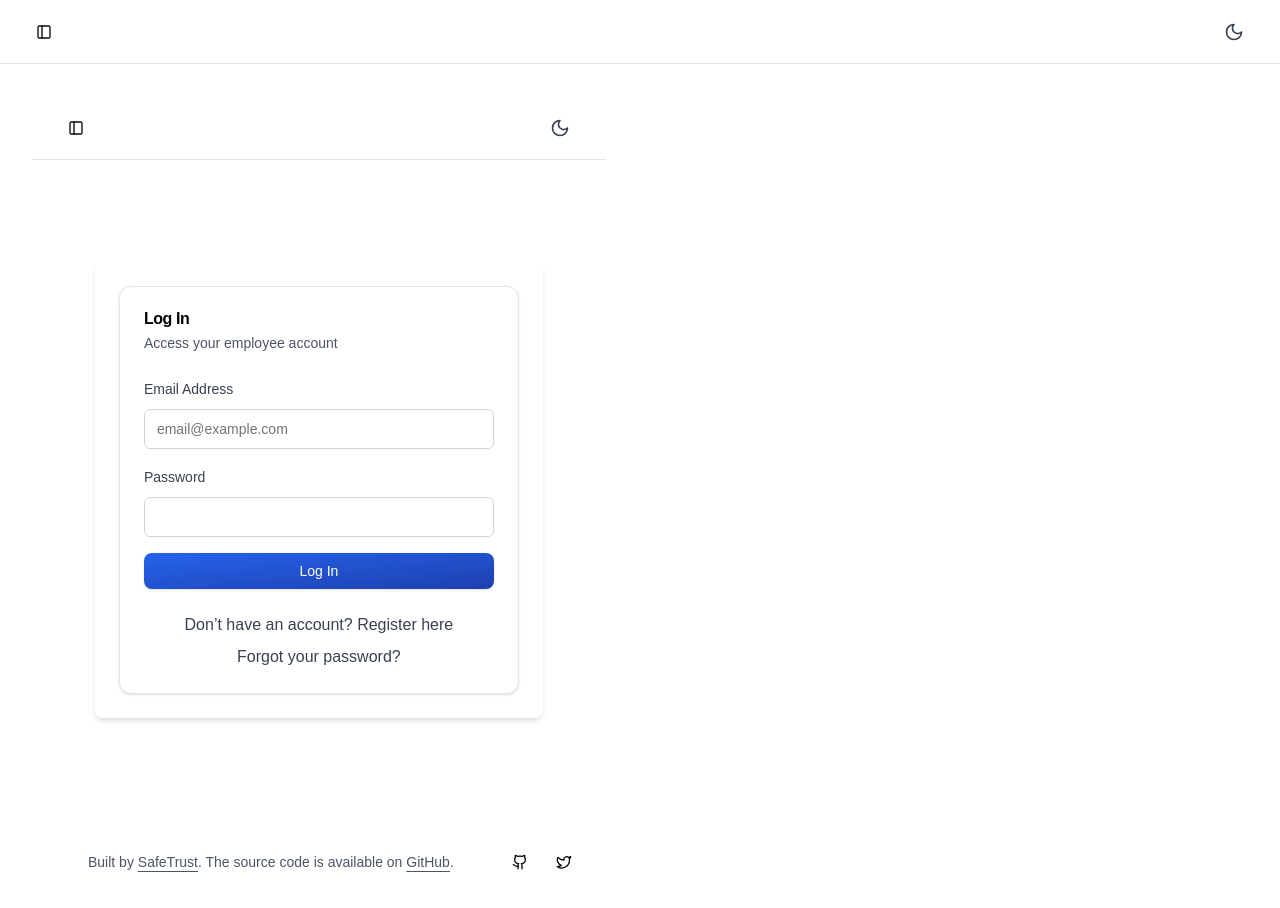
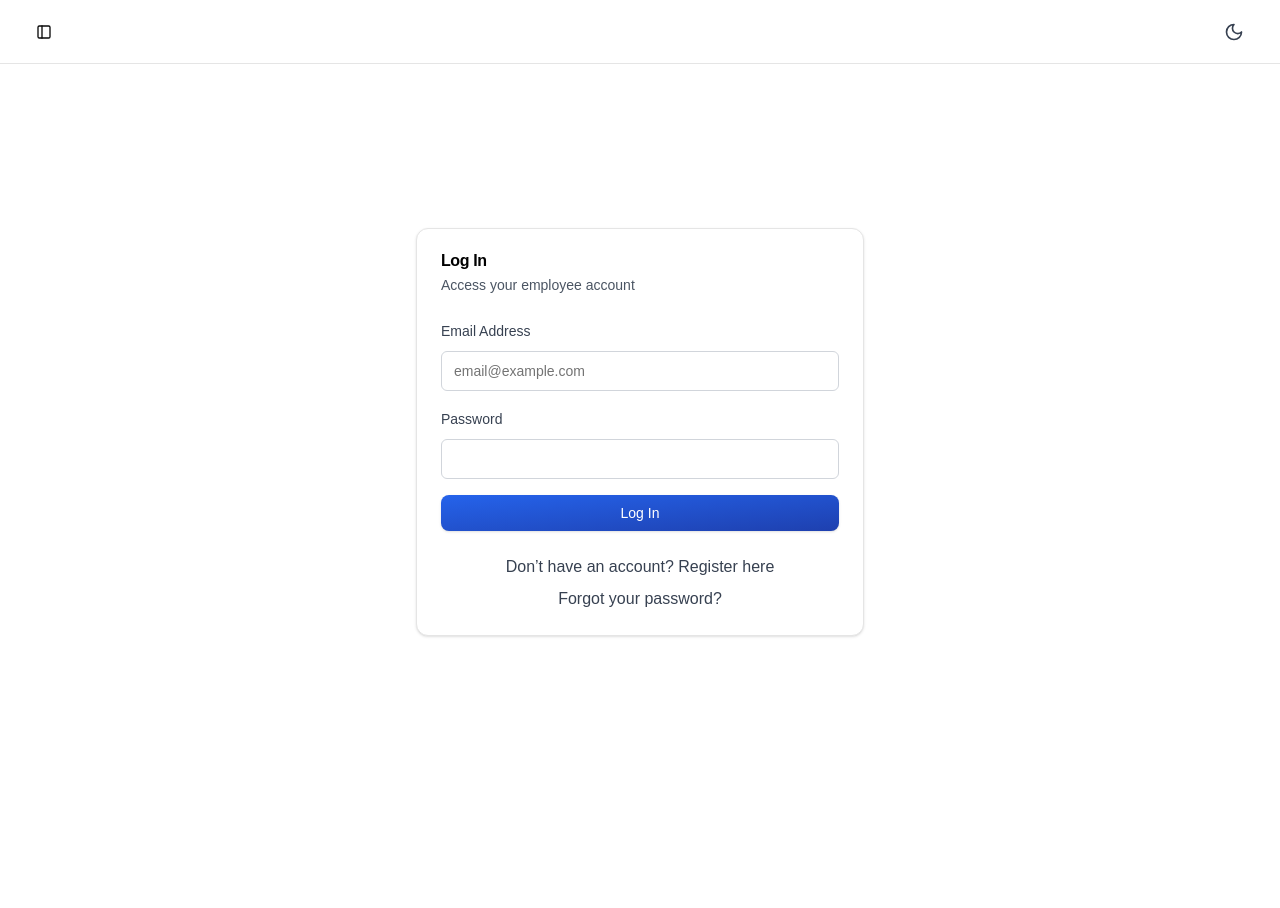
Before and after one commit to safetrustcr/dApp-SafeTrust, a Next.js app: page /auth/login in a window 1280 px wide. Shown: the top 908 px of the page. After the commit the page ends 800 px from the top, so only its background shows below. Built offline with nearby package versions, Linux system fonts and the light colour scheme.

Commit message:
feat: update auth app files

```diff
--- a/src/app/auth/forgot-password/page.tsx
+++ b/src/app/auth/forgot-password/page.tsx
@@ -1,21 +1,7 @@
 "use client";
 
 import { ForgotPassword } from "@/components/auth/forgot-password";
-import { DashboardFooter } from "@/layouts/Footer";
-import { DashboardHeader } from "@/layouts/Header";
 
 export default function ForgotPasswordPage() {
-  const handleBackToLogin = () => {
-    console.log("Returning to login");
-  };
-
-  return (
-    <div className="flex flex-col min-h-screen">
-      <DashboardHeader />
-      <main className="flex-1 p-8 pt-6 space-y-4 flex items-center justify-center">
-        <ForgotPassword onBackToLogin={handleBackToLogin} />
-      </main>
-      <DashboardFooter />
-    </div>
-  );
+  return <ForgotPassword />;
 }
--- a/src/app/auth/login/page.tsx
+++ b/src/app/auth/login/page.tsx
@@ -1,40 +1,7 @@
 "use client";
 
 import { Login } from "@/components/auth/login";
-import { DashboardFooter } from "@/layouts/Footer";
-import { DashboardHeader } from "@/layouts/Header";
-
-interface LoginCredentials {
-  email: string;
-  password: string;
-}
 
 export default function Dashboard() {
-  const handleSwitchToRegister = () => {
-    console.log("Switching to register");
-  };
-
-  const handleForgotPassword = () => {
-    console.log("Forgot password clicked");
-  };
-
-  const handleLogin = (credentials: LoginCredentials) => {
-    console.log("Logging in with credentials:", credentials);
-  };
-
-  return (
-    <div className="flex flex-col min-h-screen">
-      <DashboardHeader />
-      <main className="flex-1 flex items-center justify-center p-8 pt-6">
-        <div className="w-full max-w-md bg-white dark:bg-gray-900 shadow-md rounded-lg p-6">
-          <Login
-            onSwitchToRegister={handleSwitchToRegister}
-            onForgotPassword={handleForgotPassword}
-            onLogin={handleLogin}
-          />
-        </div>
-      </main>
-      <DashboardFooter />
-    </div>
-  );
+  return <Login />;
 }
--- a/src/app/auth/register/page.tsx
+++ b/src/app/auth/register/page.tsx
@@ -1,21 +1,12 @@
 "use client";
 
 import { Register } from "@/components/auth/register";
-import { DashboardFooter } from "@/layouts/Footer";
-import { DashboardHeader } from "@/layouts/Header";
+
 
 export default function RegisterPage() {
-  const handleSwitchToLogin = () => {
-    console.log("Switching to login");
-  };
 
   return (
-    <div className="flex flex-col min-h-screen">
-      <DashboardHeader />
-      <main className="flex-1 p-8 pt-6 space-y-4 flex items-center justify-center">
-        <Register onSwitchToLogin={handleSwitchToLogin} />
-      </main>
-      <DashboardFooter />
-    </div>
+        <Register />
+
   );
 }
```
